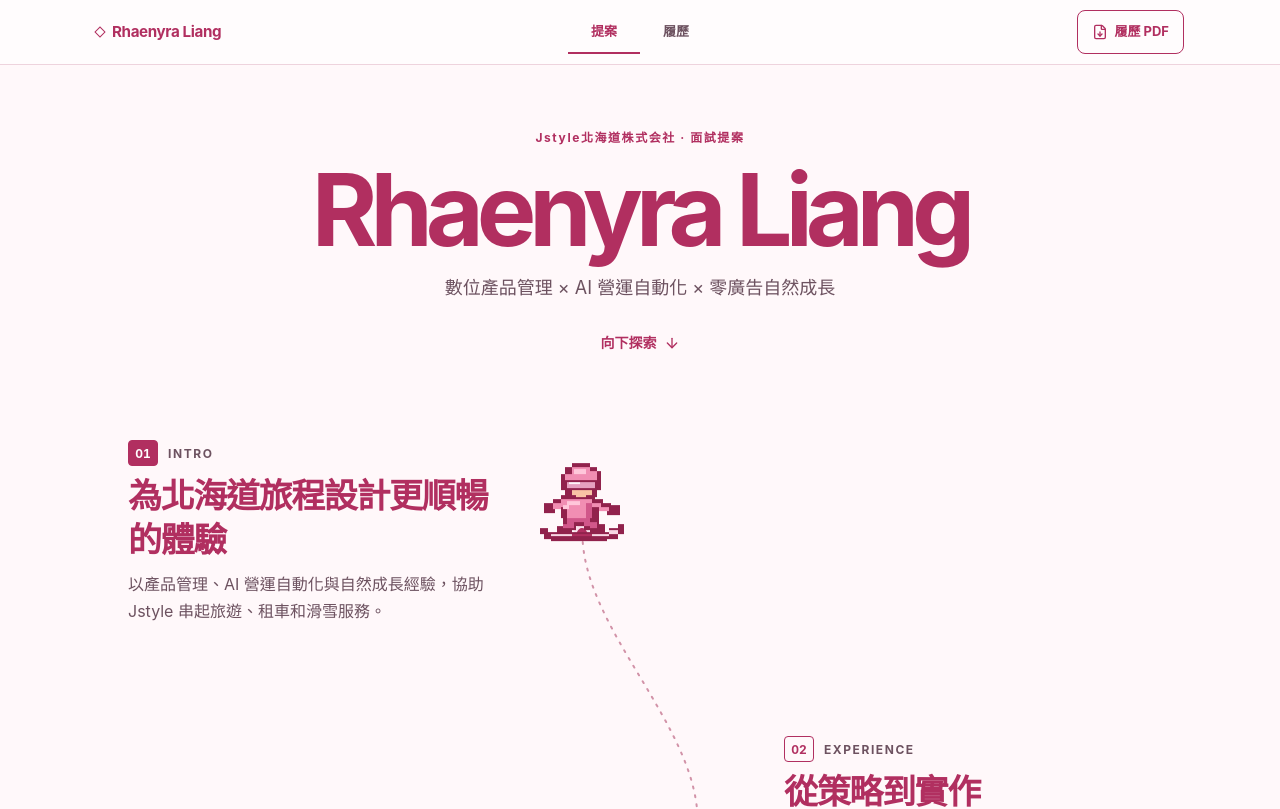
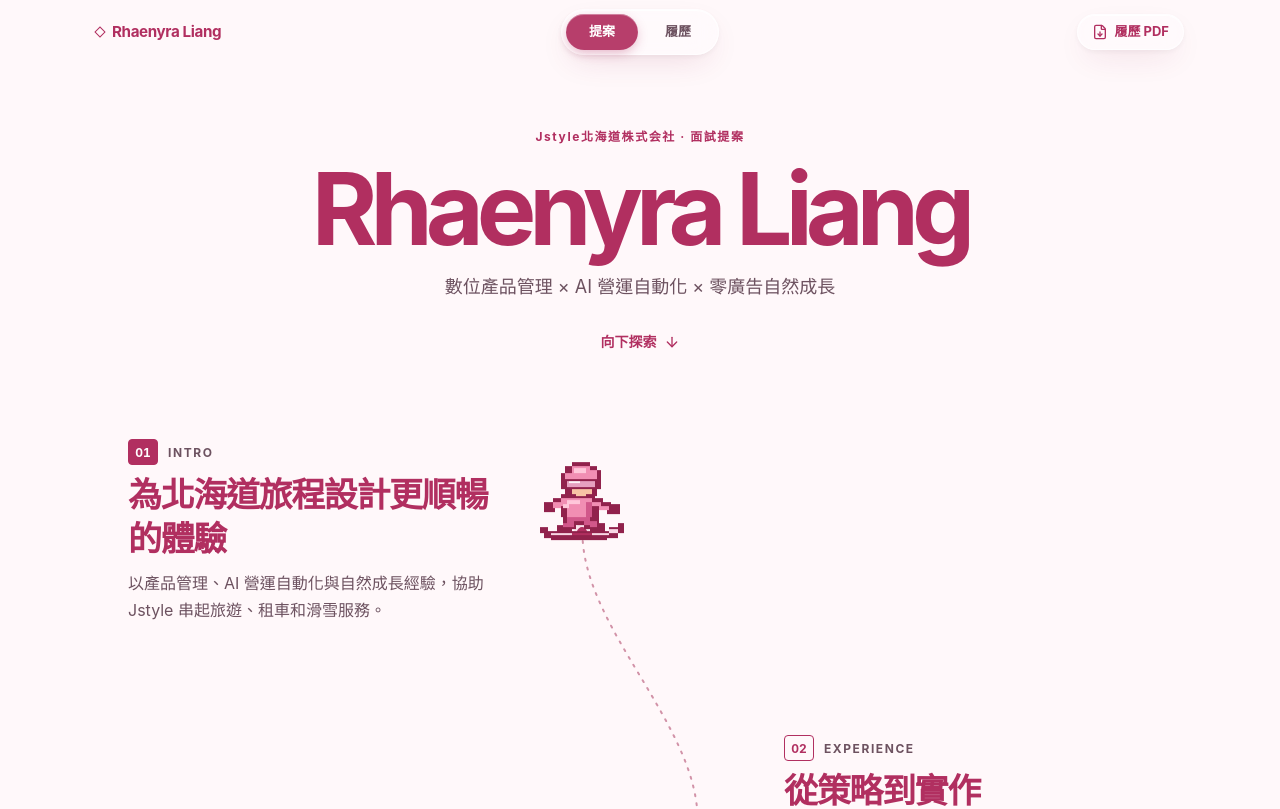
Before and after one commit to tieming-yang/rhaenyra, a Next.js app: page / in a window 1280 px wide. Shown: the top 809 px of the page. Built offline with nearby package versions, Linux system fonts and the light colour scheme.

Commit message:
feat(ui): style header nav and pdf action as floating glassmorphic capsules

```diff
--- a/src/app/globals.css
+++ b/src/app/globals.css
@@ -151,10 +151,9 @@ html {
 .interview-header {
   position: sticky;
   top: 0;
-  z-index: 10;
-  background: var(--card);
-  border-bottom: 1px solid var(--border);
+  z-index: 20;
   color: var(--primary);
+  pointer-events: none;
 }
 
 .interview-header-inner {
@@ -177,6 +176,7 @@ html {
   font-weight: 700;
   letter-spacing: -0.025em;
   line-height: 1.15;
+  pointer-events: auto;
 }
 
 .interview-wordmark::before {
@@ -190,7 +190,19 @@ html {
 
 .interview-nav {
   display: flex;
-  align-items: stretch;
+  align-items: center;
+  gap: 0.25rem;
+  padding: 0.25rem;
+  border: 1px solid rgb(255 255 255 / 0.72);
+  border-radius: 999px;
+  background: color-mix(in oklch, var(--card) 58%, transparent);
+  backdrop-filter: blur(16px) saturate(180%);
+  -webkit-backdrop-filter: blur(16px) saturate(180%);
+  box-shadow:
+    0 12px 32px -10px rgb(145 34 76 / 0.16),
+    0 2px 6px rgb(49 27 37 / 0.05),
+    inset 0 1px 0 rgb(255 255 255 / 0.85);
+  pointer-events: auto;
 }
 
 .interview-nav a,
@@ -200,33 +212,46 @@ html {
   justify-content: center;
   gap: 0.375rem;
   min-width: 2.75rem;
-  min-height: 2.75rem;
+  min-height: 2.25rem;
+  padding-inline: 0.875rem;
+  border-radius: 999px;
   font-size: 0.8125rem;
   font-weight: 650;
   white-space: nowrap;
+  transition: background-color 180ms ease, color 180ms ease, box-shadow 180ms ease;
 }
 
 .interview-nav a {
-  border-block: 2px solid transparent;
   color: var(--muted-foreground);
 }
 
-.interview-nav a:hover,
+.interview-nav a:hover {
+  color: var(--primary);
+}
+
 .interview-nav a[aria-current="page"] {
-  color: var(--primary);
-  border-bottom-color: var(--primary);
+  background: color-mix(in oklch, var(--primary) 92%, transparent);
+  color: var(--primary-foreground);
+  box-shadow:
+    0 4px 12px -2px rgb(177 47 96 / 0.38),
+    inset 0 1px 0 rgb(255 255 255 / 0.35);
 }
 
 .interview-pdf {
   justify-self: end;
-  min-height: 2.75rem;
-  padding-inline: 0.5rem;
-  border: 1px solid var(--primary);
-  border-radius: 0.5rem;
+  border: 1px solid rgb(255 255 255 / 0.72);
+  background: color-mix(in oklch, var(--card) 58%, transparent);
+  backdrop-filter: blur(16px) saturate(180%);
+  -webkit-backdrop-filter: blur(16px) saturate(180%);
+  box-shadow:
+    0 12px 32px -10px rgb(145 34 76 / 0.16),
+    0 2px 6px rgb(49 27 37 / 0.05),
+    inset 0 1px 0 rgb(255 255 255 / 0.85);
+  pointer-events: auto;
 }
 
 .interview-pdf:hover {
-  background: var(--accent);
+  background: color-mix(in oklch, var(--accent) 70%, transparent);
 }
 
 .interview-kicker,
```
